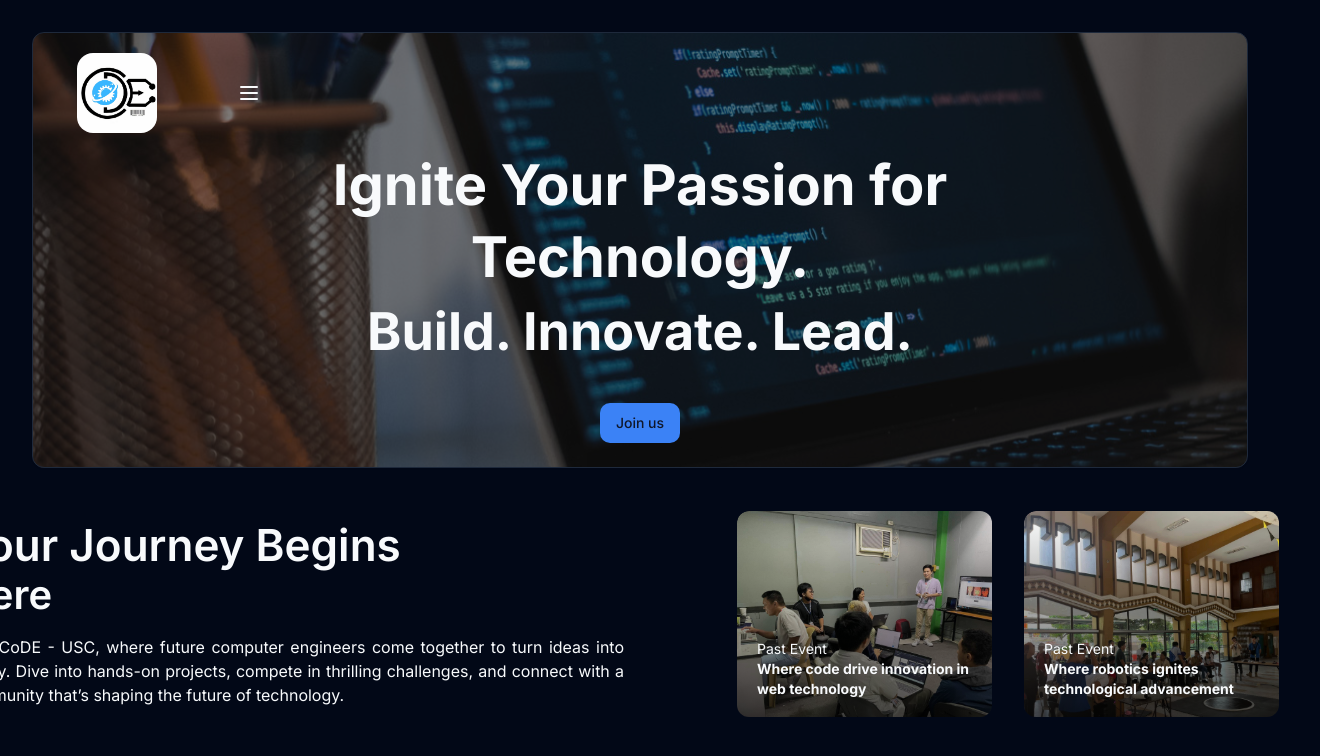
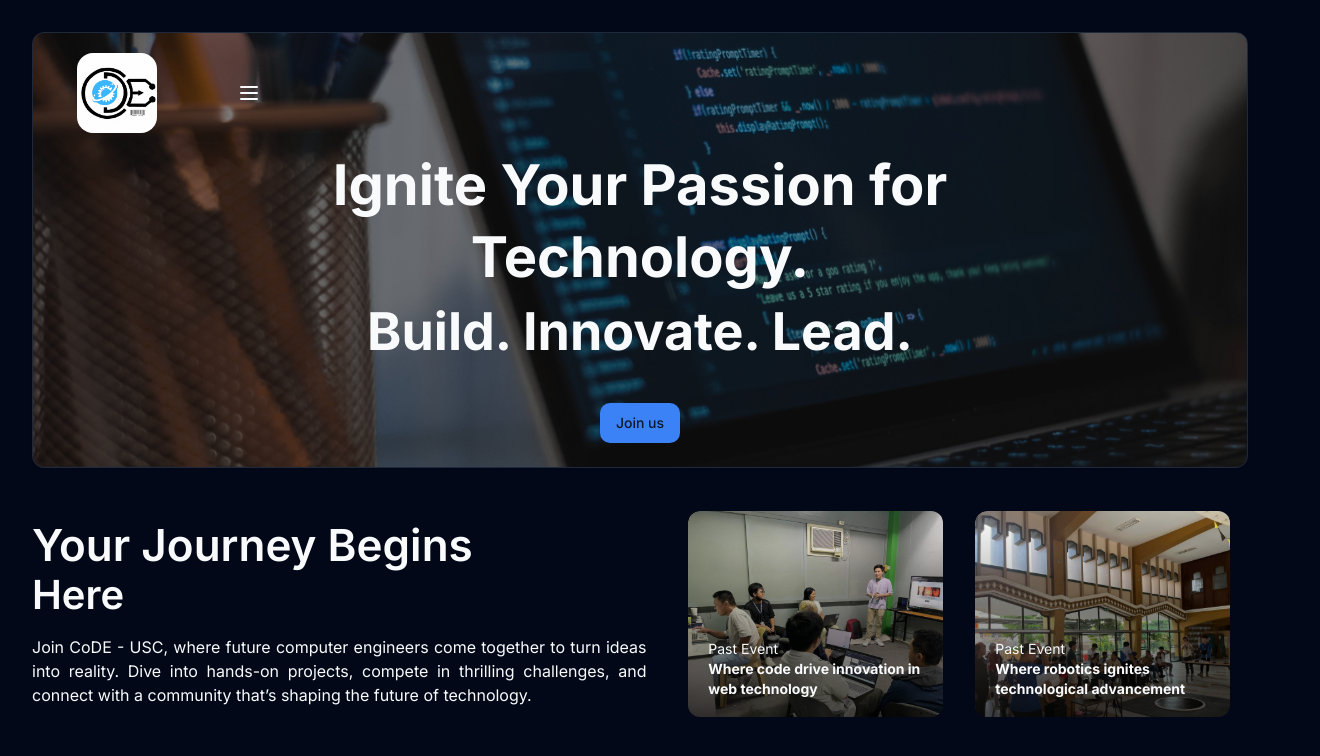
Before and after one commit to formesean/CoDE, a Next.js app: page / in a window 1280 px wide. Shown: the top 756 px of the page, 1320 px wide, since content can reach past the window. Built offline with nearby package versions, Linux system fonts and the light colour scheme.

Commit message:
Fix responsive design

```diff
--- a/src/app/page.tsx
+++ b/src/app/page.tsx
@@ -5,15 +5,15 @@ export default function Home() {
     <main className="flex w-full min-h-screen flex-col items-center p-8">
       <Navbar page="home" showContent={false} />
 
-      <section className="mt-[2.7rem] max-md:mt-[1.5rem] flex flex-row justify-between items-center w-[1360px] max-lg:w-full max-lg:flex-col max-lg:gap-10">
+      <section className="mt-[2.7rem] max-md:mt-[1.5rem] flex flex-row justify-center items-center gap-6 w-full max-lg:flex-col max-lg:gap-10">
         <div className="w-[664px] max-md:w-full">
-          <h1 className="block max-lg:hidden text-[44px] max-lg:text-[40px] text-left font-semibold w-[502px] leading-[3rem]">
+          <h1 className="block max-xl:hidden text-[44px] max-lg:text-[40px] text-left font-semibold w-[502px] leading-[3rem]">
             Your Journey Begins <span className="text-[40px]">Here</span>
           </h1>
-          <h1 className="hidden max-lg:inline-block text-[44px] max-lg:text-[40px] max-md:text-[28px] max-sm:text-[20px] text-left font-semibold w-full leading-[3rem]">
+          <h1 className="hidden max-xl:inline-block text-[44px] max-lg:text-[40px] max-md:text-[28px] max-sm:text-[20px] text-left font-semibold w-full leading-[3rem]">
             Your Journey Begins Here
           </h1>
-          <p className="text-justify mt-4 max-md:mt-2 max-md:text-[15px] max-sm:text-[12px]">
+          <p className="text-justify mt-4 max-md:mt-2 w-auto max-xl:w-[350px] max-lg:w-auto max-md:text-[15px] max-sm:text-[12px]">
             Join CoDE - USC, where future computer engineers come together to
             turn ideas into reality. Dive into hands-on projects, compete in
             thrilling challenges, and connect with a community that’s shaping
```
